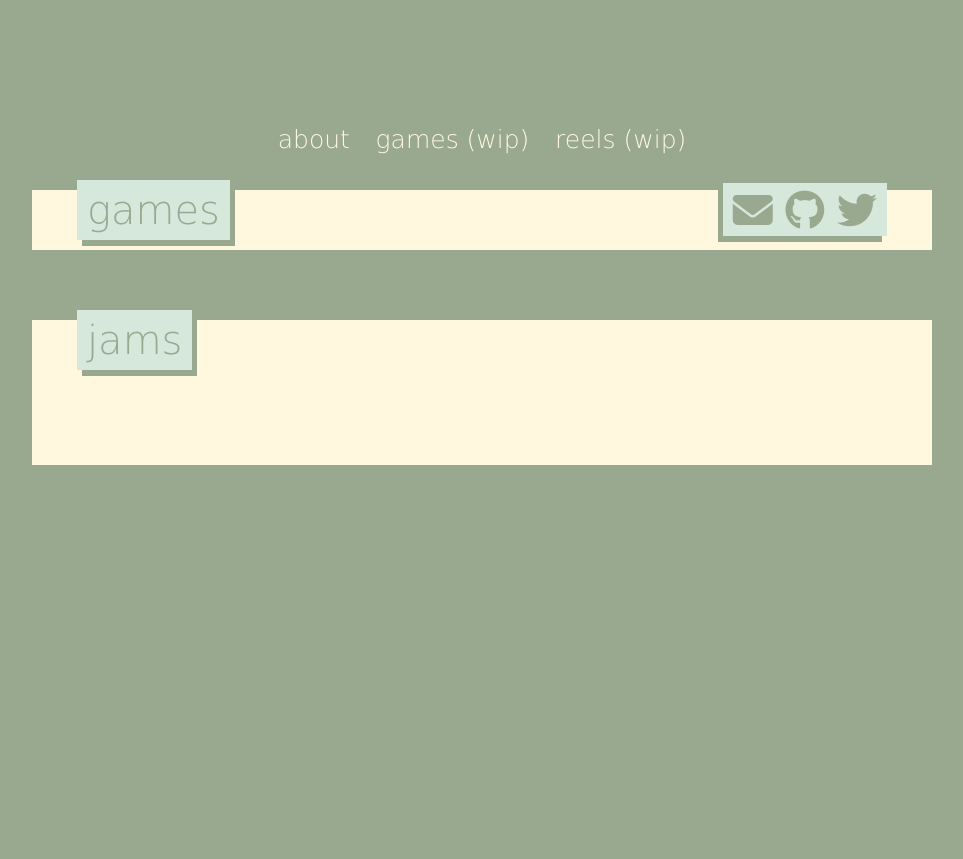
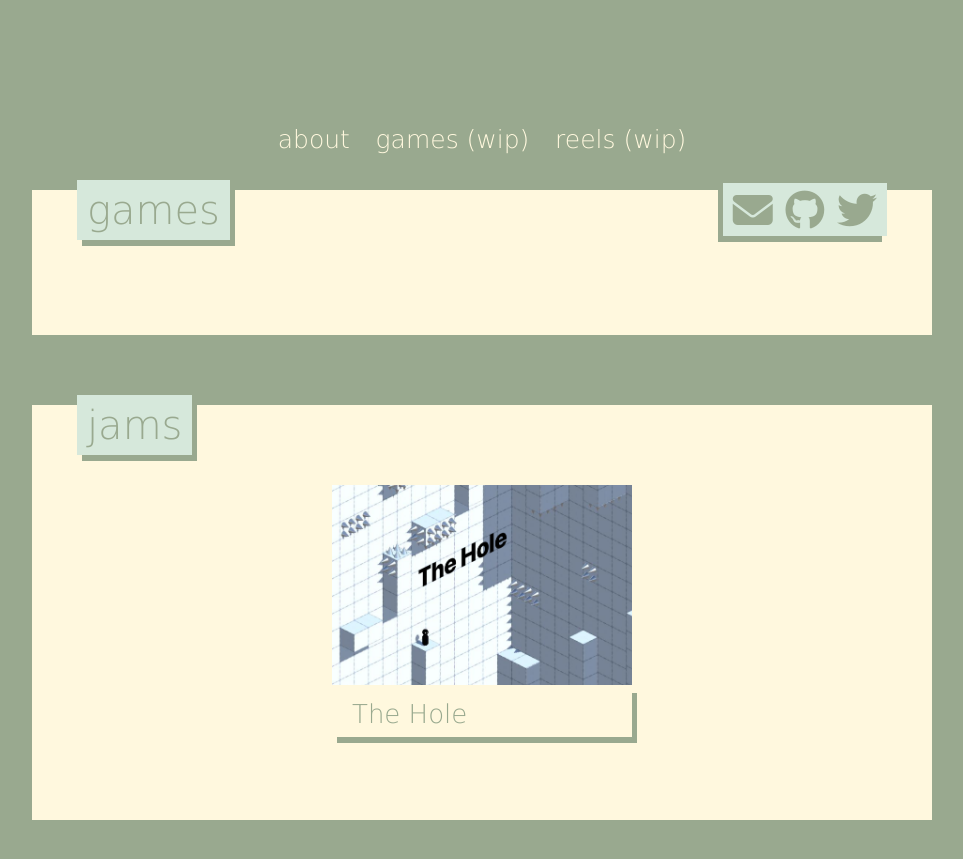
Before and after one commit to munjidev/munjidev.github.io, a Jekyll site: the page built from games.md, in a window 1280 px wide. Shown: the top 859 px of the page, without its empty margins (158-1121 px from the left). Built offline with Jekyll 4.4.1, drawn with Linux system fonts in a browser that asks for light colours; nearby versions of some CDN libraries; some web fonts are replaced.

```diff
--- a/_layouts/games.html
+++ b/_layouts/games.html
@@ -8,10 +8,10 @@ layout: default
 <div id="content" class="bg-light">
   <span id="page-name" class="font40px text-dark bg-medium shadow-dark dejavu_sansextralight">{{ page.title | escape }}</span>
   <span id="link-panel" class="font40px text-dark bg-medium shadow-dark-left dejavu_sansextralight">{% include links/social.html %}</span>
-  {{ content }}
+  {%- include gameslist.html loc=site.categories.games-%}
 </div>
 
 <div id="content" class="bg-light">
   <span id="page-name" class="font40px text-dark bg-medium shadow-dark dejavu_sansextralight">{{ "jams" | escape }}</span>
-  {%- include  gameslist.html -%}
+  {%- include gameslist.html loc=site.categories.jams-%}
 </div>
--- a/_layouts/reels.html
+++ b/_layouts/reels.html
@@ -8,10 +8,10 @@ layout: default
 <div id="content" class="bg-light">
   <span id="page-name" class="font40px text-dark bg-medium shadow-dark dejavu_sansextralight">{{ page.title | escape }}</span>
   <span id="link-panel" style="margin-left: 545px" class="font40px text-dark bg-medium shadow-dark-left dejavu_sansextralight">{% include links/social.html %}</span>
-  {{ content }}
+  {%- include reelslist.html loc=site.categories.reels-%}
 </div>
 
 <div id="content" class="bg-light">
   <span id="page-name" class="font40px text-dark bg-medium shadow-dark dejavu_sansextralight">{{ "old" | escape }}</span>
-  {%- include  reelslist.html -%}
+  {%- include reelslist.html loc=site.categories.old-%}
 </div>
```
